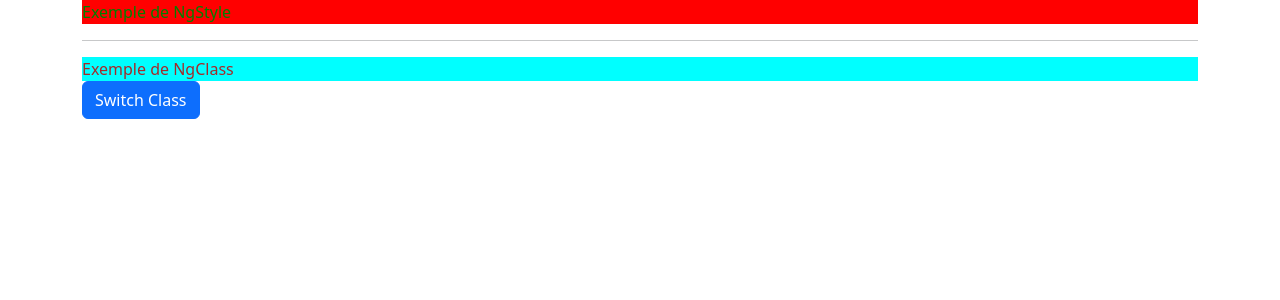
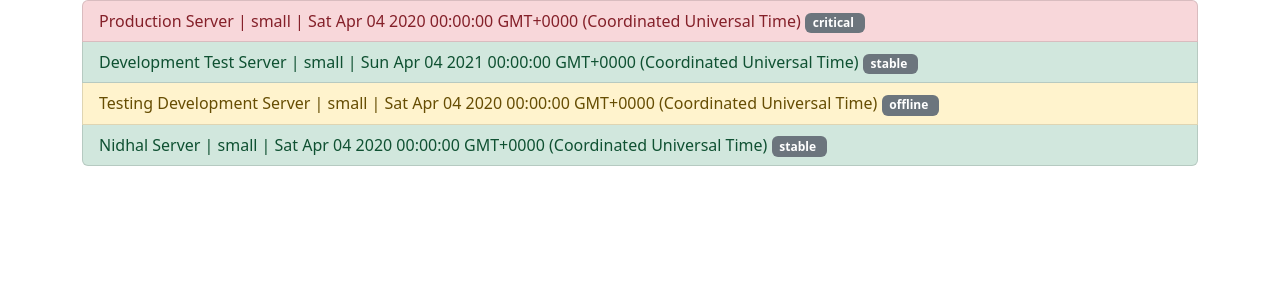
Before and after one commit to n2sy/Orsys-April-23, an Angular app: page / in a window 1280 px wide. Shown: the top 300 px of the page. Built offline with nearby package versions, Linux system fonts and the light colour scheme.

Commit message:
add manage servers

```diff
--- a/src/app/app.component.html
+++ b/src/app/app.component.html
@@ -5,6 +5,7 @@
 <div class="container">
   <!-- <app-cv></app-cv> -->
   <!-- <app-home-accounts></app-home-accounts> -->
-  <app-direct></app-direct>
+  <!-- <app-direct></app-direct> -->
   <!-- <app-ms-word></app-ms-word> -->
+  <app-manage-servers></app-manage-servers>
 </div>
--- a/src/app/app.module.ts
+++ b/src/app/app.module.ts
@@ -14,9 +14,10 @@ import { AddAccountComponent } from './accounts/add-account/add-account.componen
 import { ItemAccountComponent } from './accounts/item-account/item-account.component';
 import { DirectComponent } from './direct/direct.component';
 import { MsWordComponent } from './ms-word/ms-word.component';
+import { ManageServersComponent } from './manage-servers/manage-servers.component';
 
 @NgModule({
-  declarations: [AppComponent, FirstComponent, SecondComponent, CvComponent, ListeComponent, DetailsComponent, ItemComponent, HomeAccountsComponent, AddAccountComponent, ItemAccountComponent, DirectComponent, MsWordComponent],
+  declarations: [AppComponent, FirstComponent, SecondComponent, CvComponent, ListeComponent, DetailsComponent, ItemComponent, HomeAccountsComponent, AddAccountComponent, ItemAccountComponent, DirectComponent, MsWordComponent, ManageServersComponent],
   imports: [BrowserModule, FormsModule],
   providers: [],
   bootstrap: [AppComponent],
--- /dev/null
+++ b/src/app/manage-servers/manage-servers.component.html
@@ -0,0 +1,6 @@
+<ol class="list-group">
+    <li class="list-group-item" [ngClass]="affecterClass(serv.statut)" *ngFor="let serv of listServers">
+        {{ serv.nom }} | {{ serv.type }} | {{ serv.date_d }}
+        <span class="badge bg-secondary">{{ serv.statut }} </span>
+    </li>
+</ol>
--- /dev/null
+++ b/src/app/manage-servers/manage-servers.component.ts
@@ -0,0 +1,43 @@
+import { Component } from '@angular/core';
+
+@Component({
+  selector: 'app-manage-servers',
+  templateUrl: './manage-servers.component.html',
+  styleUrls: ['./manage-servers.component.css'],
+})
+export class ManageServersComponent {
+  listServers = [
+    {
+      nom: 'Production Server',
+      type: 'small',
+      date_d: new Date(2020, 3, 4),
+      statut: 'critical',
+    },
+    {
+      nom: 'Development Test Server',
+      type: 'small',
+      date_d: new Date(2021, 3, 4),
+      statut: 'stable',
+    },
+    {
+      nom: 'Testing Development Server',
+      type: 'small',
+      date_d: new Date(2020, 3, 4),
+      statut: 'offline',
+    },
+    {
+      nom: 'Nidhal Server',
+      type: 'small',
+      date_d: new Date(2020, 3, 4),
+      statut: 'stable',
+    },
+  ];
+
+  affecterClass(st) {
+    return {
+      'list-group-item-success': st == 'stable' ? true : false,
+      'list-group-item-danger': st == 'critical',
+      'list-group-item-warning': st == 'offline',
+    };
+  }
+}
```
Also changed, not shown: src/app/manage-servers/manage-servers.component.css (added), 1 other file (tests, documents, lock files or other folders).
